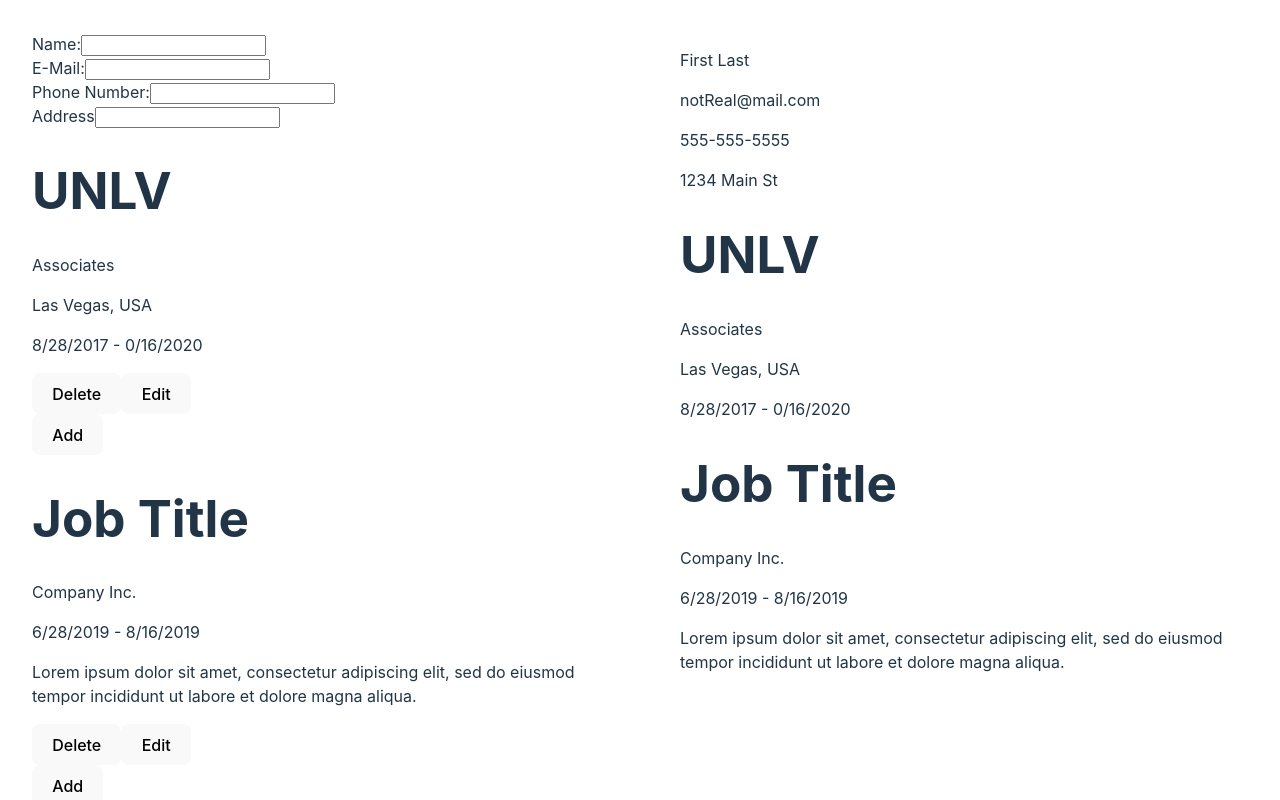
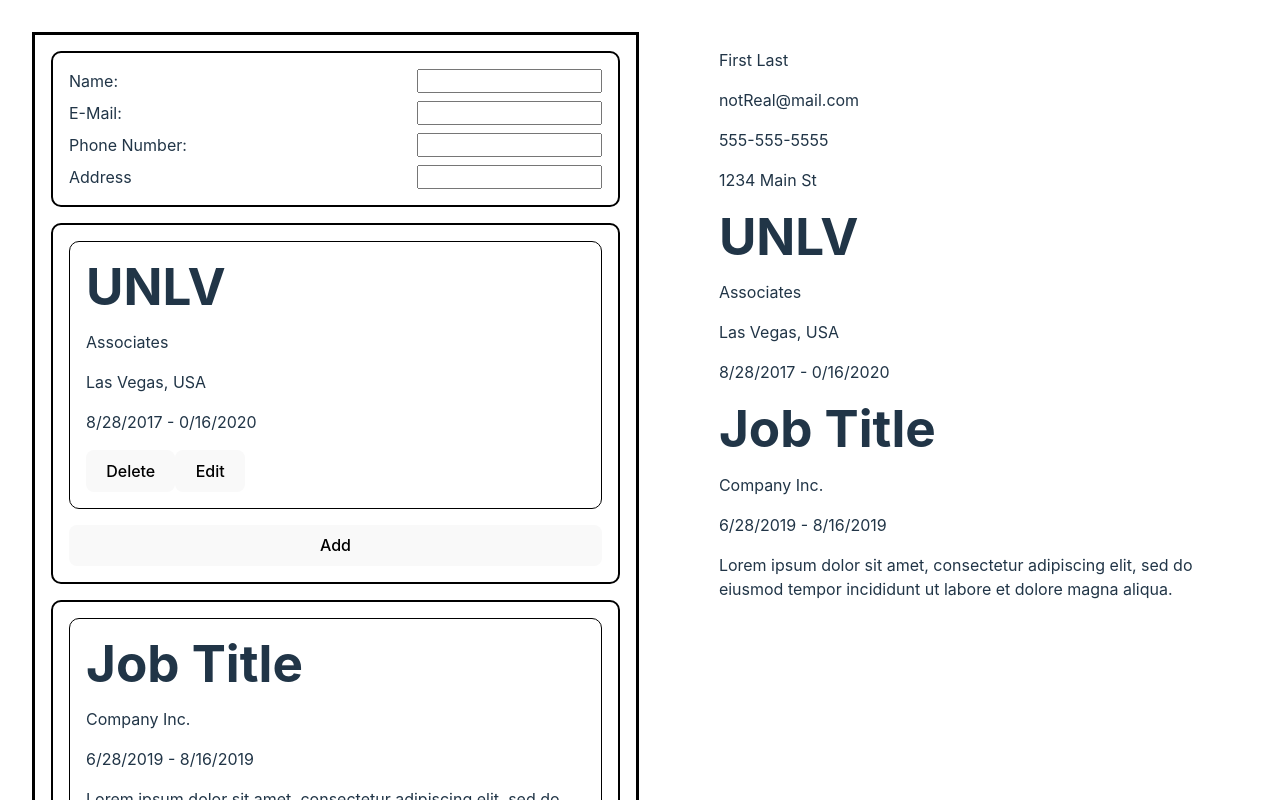
Before and after one commit to sisonj3/odin-cv-app, a React (Vite) app: page / in a window 1280 px wide. Shown: the top 800 px of the page. Built offline with nearby package versions, Linux system fonts and the light colour scheme.

Commit message:
Added styling to Form

```diff
--- a/src/App.css
+++ b/src/App.css
@@ -5,3 +5,16 @@
   margin: 0 auto;
   padding: 2rem;
 }
+
+h1 {
+  margin: 0 auto;
+}
+
+ul {
+  margin: 0 auto;
+  padding: 0;
+}
+
+li {
+  list-style: none;
+}
--- a/src/components/Experience.jsx
+++ b/src/components/Experience.jsx
@@ -15,7 +15,7 @@
     }
 
     return (
-        <div>
+        <div className="basic">
             <div>
                 <label htmlFor="jobTitle">Job Title:</label>
                 <input type="text" id="jobTitle" name="jobTitle" defaultValue={jobTitleValue}/>
--- a/src/components/Form.jsx
+++ b/src/components/Form.jsx
@@ -2,6 +2,7 @@
 import { v4 as uuidv4 } from 'uuid'
 import School from './School'
 import Experience from './Experience'
+import '../styles/Form.css'
 
 function Form({ parentCallback, parentEducation, parentExperience }) {
 
@@ -147,7 +148,7 @@
 
     return (
         <form onSubmit={returnData}>
-            <div className="section">
+            <div className="section basic">
                 <div>
                     <label htmlFor="name">Name:</label>
                     <input type="text" id="name" name="name"/>
@@ -184,9 +185,9 @@
                             eduPlaceholder={formEducation[eduIndex]}
                         />
                 ) : (
-                    <div>
+                    <ul>
                         {formEducation.map((edu) => (
-                            <div key={edu.id}>
+                            <li key={edu.id}>
                                 <h1>{edu.school}</h1>
                                 <p>{edu.degree}</p>
                                 <p>{edu.city}, {edu.country}</p>
@@ -197,11 +198,11 @@
 
                                     <button onClick={editEduInfo}>Edit</button>
                                 </div>
-                            </div>
+                            </li>
                         ))}
 
                         <button onClick={() => setIsEduActive(true)}>Add</button>
-                    </div>
+                    </ul>
                 )}
 
             </div>
@@ -221,9 +222,9 @@
                             expPlaceholder={formExperience[expIndex]}
                         />
                 ) : (
-                    <div>
+                    <ul>
                         {formExperience.map((job) => (
-                            <div key={job.id}>
+                            <li key={job.id}>
                                 <h1>{job.title}</h1>
                                 <p>{job.company}</p>
                                 <p>{job.startDate.getMonth()}/{job.startDate.getDate()}/{job.startDate.getFullYear()} - {job.endDate.getMonth()}/{job.endDate.getDate()}/{job.endDate.getFullYear()}</p>
@@ -234,11 +235,11 @@
 
                                     <button onClick={editExpInfo}>Edit</button>
                                 </div>
-                            </div>
+                            </li>
                         ))}
 
                         <button onClick={() => setIsExpActive(true)}>Add</button>
-                    </div>
+                    </ul>
                 )}
 
             </div>
--- a/src/components/School.jsx
+++ b/src/components/School.jsx
@@ -17,7 +17,7 @@
     }
 
     return (
-        <div>
+        <div className="basic">
             <div>
                 <label htmlFor="school">School:</label>
                 <input type="text" id="school" name="school" defaultValue={schoolValue}/>
--- /dev/null
+++ b/src/styles/Form.css
@@ -0,0 +1,34 @@
+form {
+    border: 3px solid black;
+    padding: 1rem;
+}
+
+.section {
+    border: 2px solid black;
+    border-radius: 10px;
+    margin-bottom: 1rem;
+    padding: 1rem;
+}
+
+.basic {
+    display: flex;
+    flex-direction: column;
+    gap: 0.5rem;
+}
+
+.basic div{
+    display: flex;
+    justify-content: space-between;
+}
+
+ul {
+    display: flex;
+    flex-direction: column;
+    gap: 1rem;
+}
+
+li {
+    border: 1px solid black;
+    border-radius: 10px;
+    padding: 1rem;
+}
```
